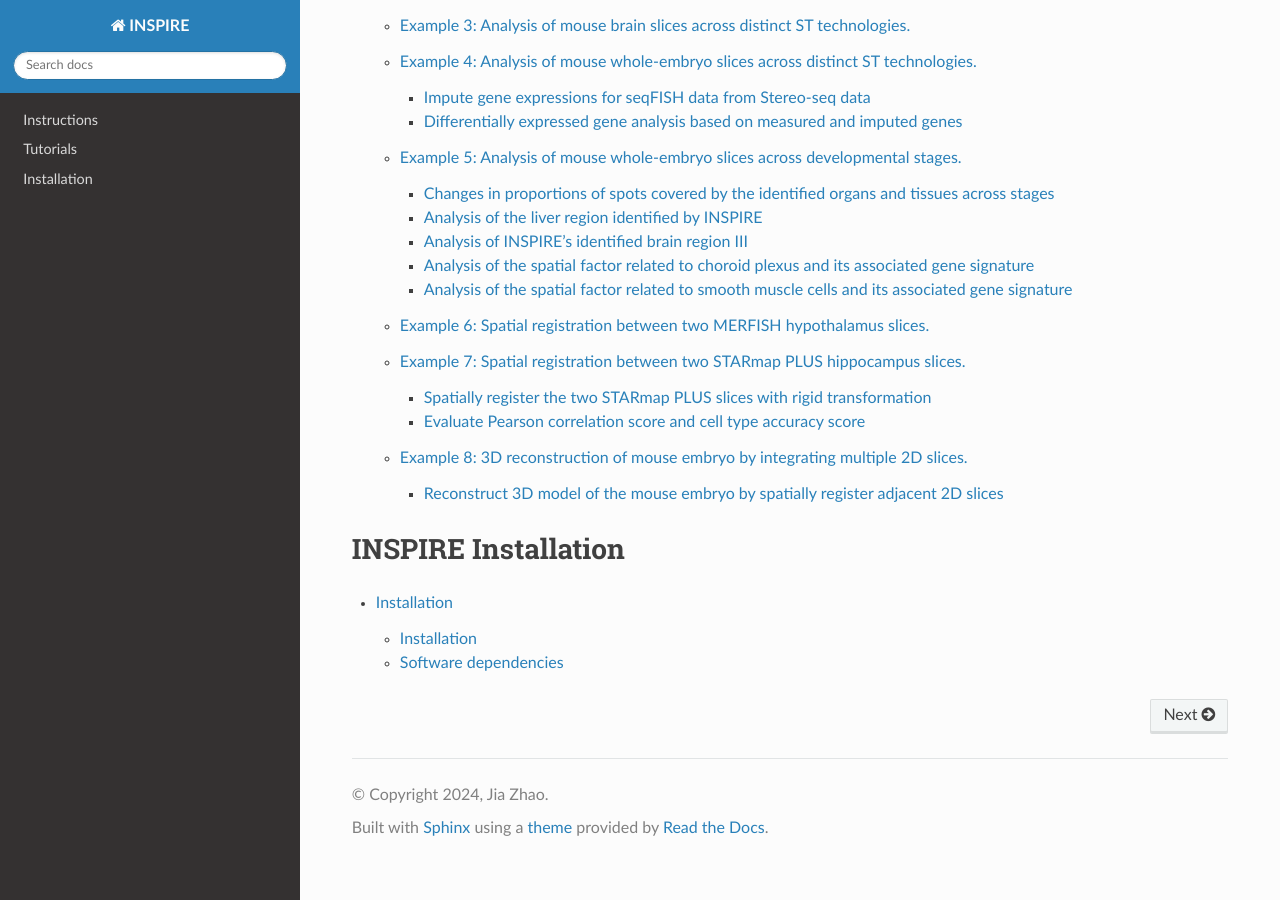
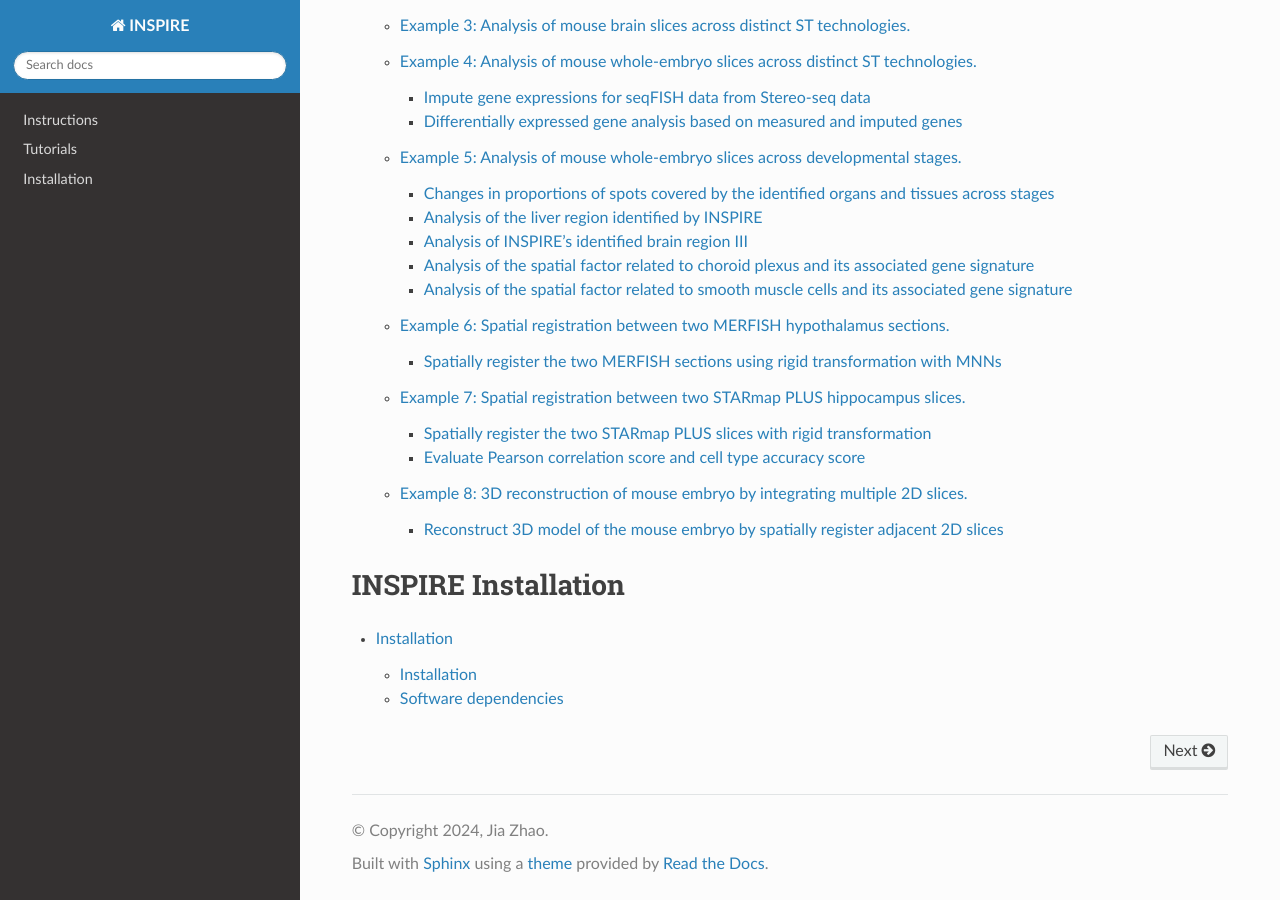
Before and after one commit to jiazhao97/INSPIRE-tutorial, a Sphinx documentation site: the page built from docs/source/index.rst, in a window 1280 px wide and 900 px high, scrolled down 1636 px. Built offline with Sphinx 7.4.7 and the Read the Docs theme 3.1.0, drawn with Linux system fonts in a browser that asks for light colours; pages that are not in the unit, such as notebooks, are missing from menus.

Commit message:
Add files via upload

```diff
--- a/docs/source/tutorials/registration_merfish/index.rst
+++ b/docs/source/tutorials/registration_merfish/index.rst
@@ -1,4 +1,4 @@
-Example 6: Spatial registration between two MERFISH hypothalamus slices.
+Example 6: Spatial registration between two MERFISH hypothalamus sections.
 =========================================================
 
 .. toctree::
```
Also changed, not shown: other parts of docs/source/tutorials/registration_merfish/index.rst (+1 -2 lines).
